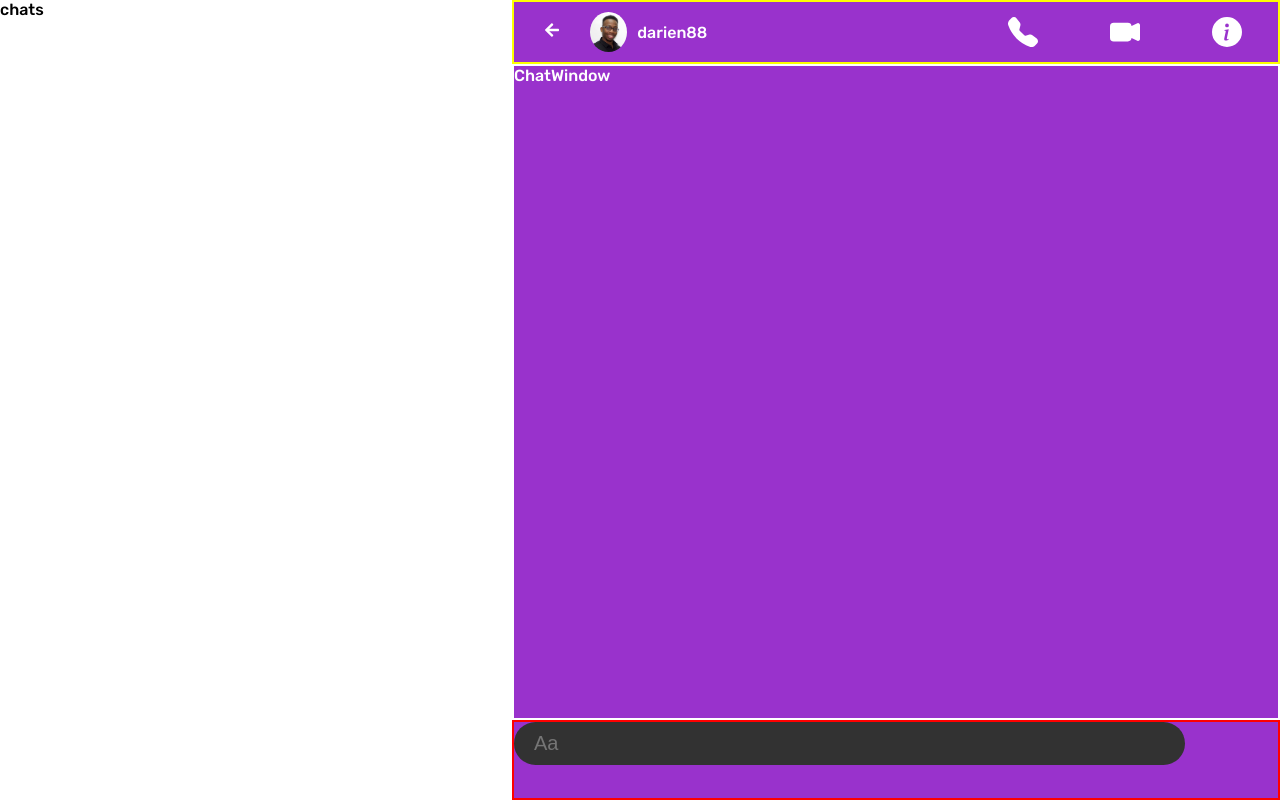
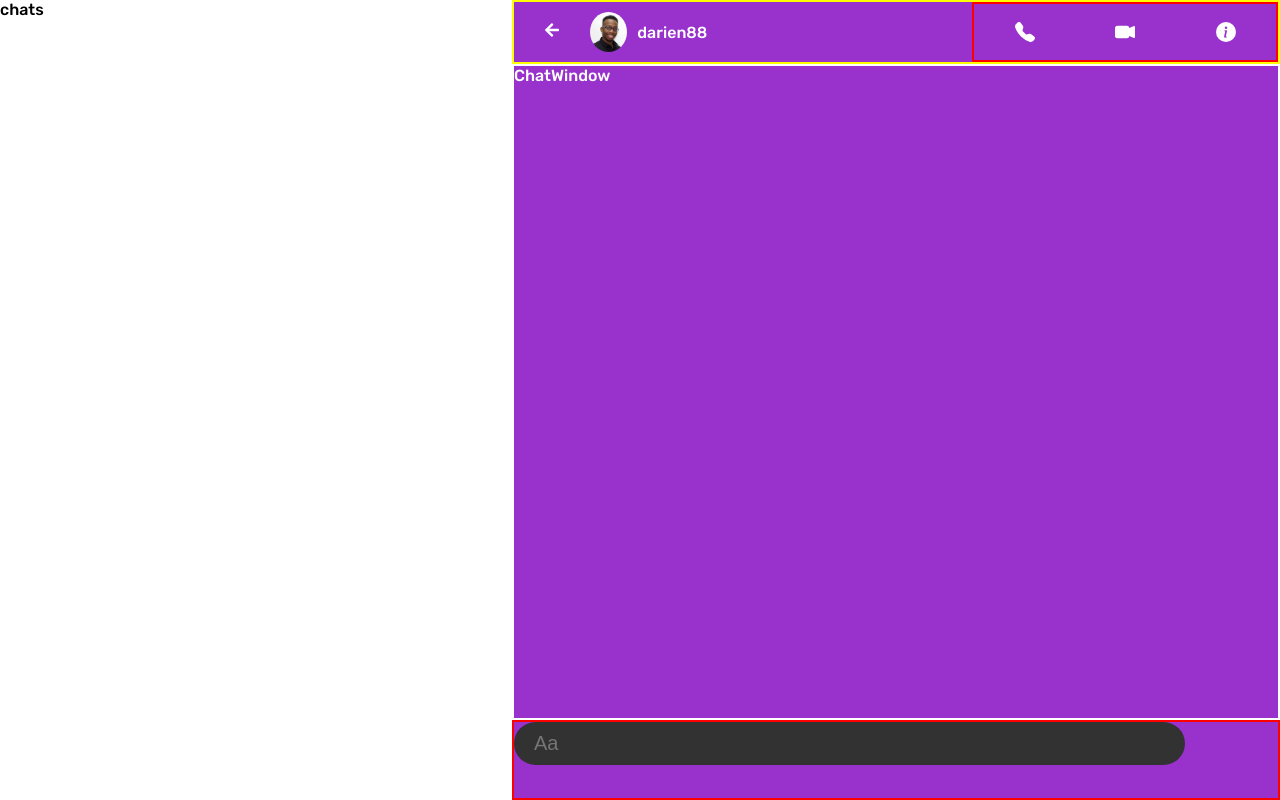
Before and after one commit to darienmiller88/Messenger, a React (Create React App) app in the folder client/: page /home in a window 1280 px wide. Built offline with nearby package versions, Linux system fonts and the light colour scheme; no server answers; a web font is replaced by a local one.

Commit message:
decreased icon size on chat window

```diff
--- a/client/src/containers/ChatWindow/ChatWindow.module.scss
+++ b/client/src/containers/ChatWindow/ChatWindow.module.scss
@@ -39,9 +39,10 @@
             display: flex;
             justify-content: space-around;
             align-items: center;
+            border: 2px solid red;
 
             .icon{
-                font-size: 30px;
+                font-size: 20px;
                 transition: 0.5s;
 
                 &:active{
```
